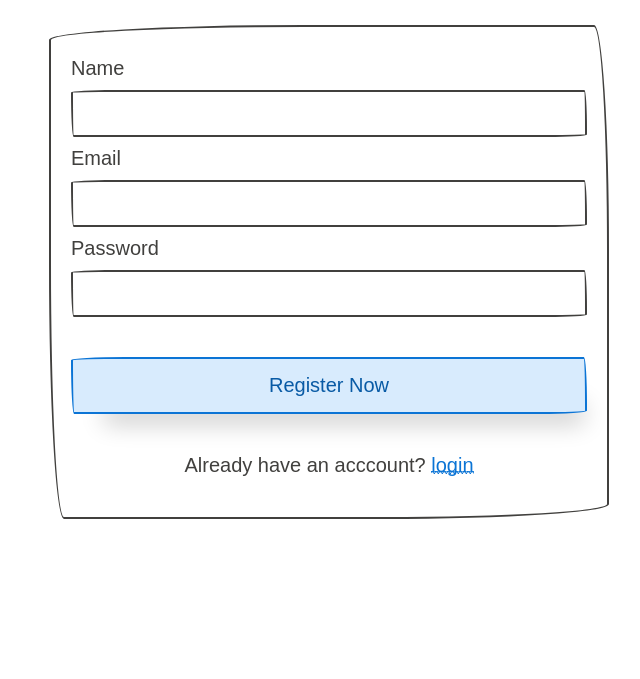
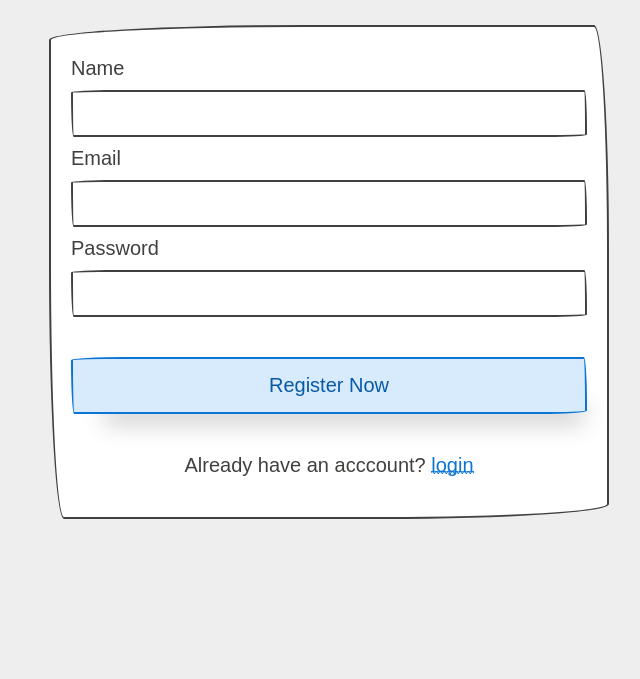
Before and after one commit to adnanniaz77/userAuth, a website: page views/register.html in a window 1280 px wide. Shown: the part 121-800 px from the top of the page, without its empty margins (151-791 px from the left). Drawn offline with nearby package versions, Linux system fonts and the light colour scheme; a web font is replaced by a local one.

Commit message:
changed body bgcolor

```diff
--- a/index.js
+++ b/index.js
@@ -6,10 +6,12 @@ require("dotenv").config();
 // Middleware
 app.use(express.json());
 app.use(express.urlencoded({ extended: true }));
+app.use(express.static('views'));
 
 // Routes
 app.use("/api/user", require("./routes/auth"));
 app.use("/api/post", require("./routes/posts"));
+app.use('/', require('./routes/html-routes'))
 
 // Connection to Database
 const mongoose = require("mongoose");
--- a/views/register.html
+++ b/views/register.html
@@ -9,13 +9,13 @@
     <title>Register Page</title>
 </head>
 
-<body>
+<body style="background-color: #eee;">
 
     <div class="container">
         <div class="row">
             <div class="col sm-12 md-8">
                 <h3>Register</h3>
-                <div class="form-group margin border padding">
+                <div class="form-group margin border padding" style="background-color: #fff;">
                     <label class=" margin-top-small">Name</label>
                     <input class="input-block" type="text" id="email">
                     <label class=" margin-top-small">Email</label>
```
Also changed, not shown: routes/html-routes.js (added, +8 -0 lines), views/index.html (+2 -2 lines).
